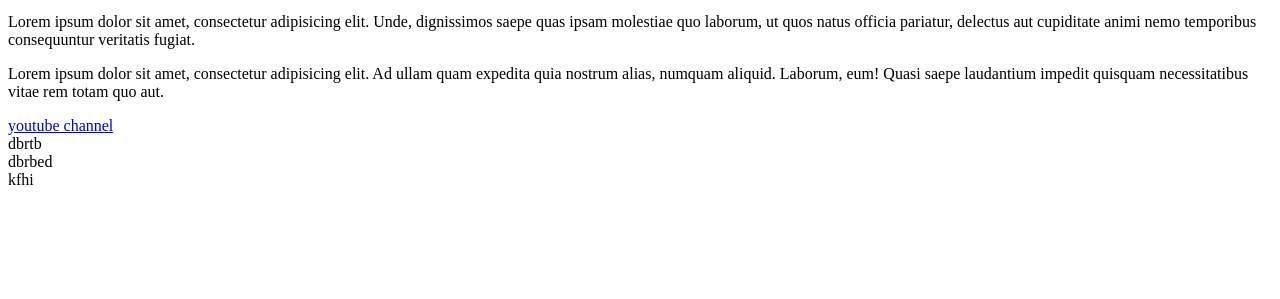
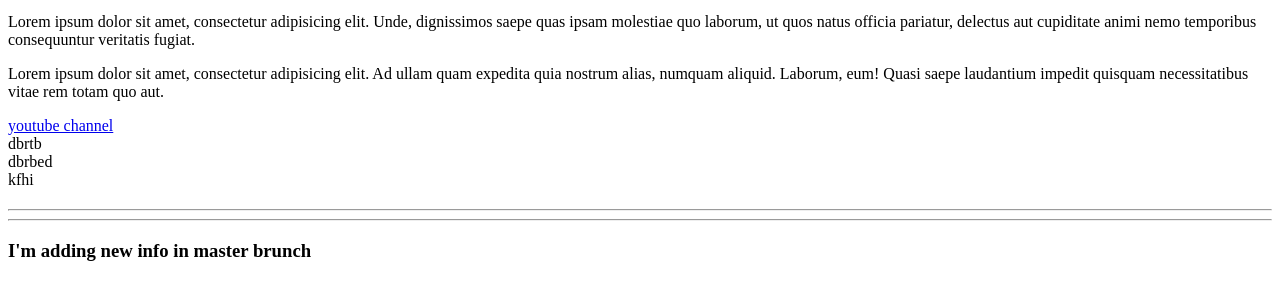
Before and after one commit to AleXDolgiy/test, a plain HTML site: page indext.html in a window 1280 px wide. Shown: the part 119-418 px from the top of the page. Drawn offline with Linux system fonts and the light colour scheme.

Commit message:
adding hr and p

```diff
--- a/indext.html
+++ b/indext.html
@@ -27,5 +27,8 @@
 	<p></p>
 	<p></p>
 	<p></p>
+	<hr>
+	<hr>
+	<h3>I'm adding new info in master brunch</h3>
 </body>
 </html>
```
